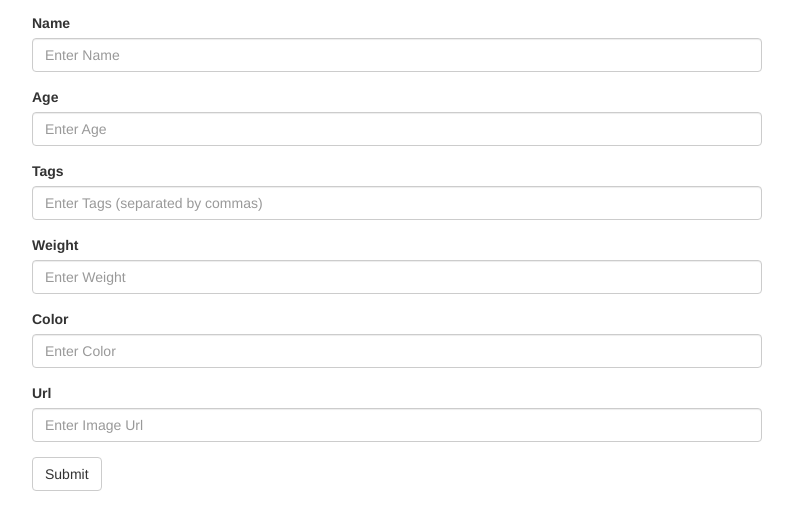
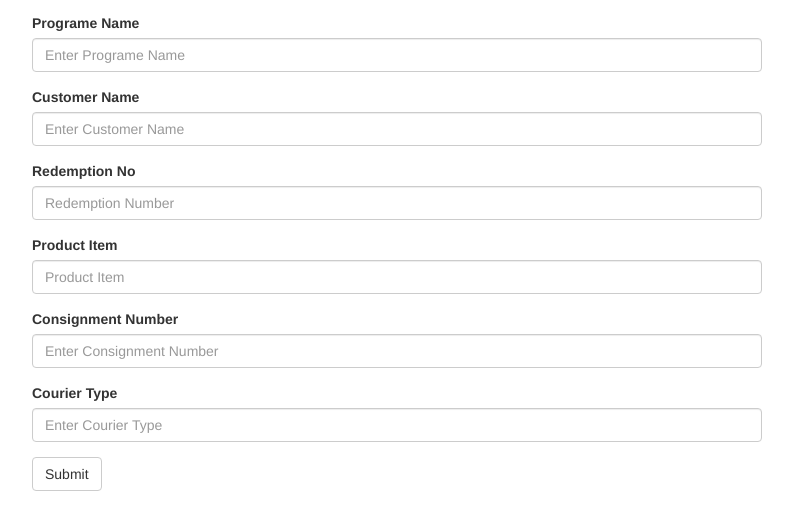
Before and after one commit to AzriZzz/Node-Express-API-Boilerplate, a website: page views/programe-form.html in a window 1280 px wide. Shown: the part 123-652 px from the top of the page, without its empty margins (53-846 px from the left). Drawn offline with nearby package versions, Linux system fonts and the light colour scheme; files that its build step writes are made by us from their sources; a web font is replaced by a local one.

Commit message:
add html for create programe

```diff
--- a/views/programe-form.html
+++ b/views/programe-form.html
@@ -30,33 +30,33 @@
         <form action="/programe/create" method="POST">
 
           <div class="form-group">
-            <label for="name">Name</label>
-            <input type="text" name="name" placeholder="Enter Name" class="form-control" id="name" required>
+            <label for="name">Programe Name</label>
+            <input type="text" name="prog_name" placeholder="Enter Programe Name" class="form-control" id="prog_name" required>
           </div>
 
           <div class="form-group">
-            <label for="age">Age</label>
-            <input type="text" name="age" placeholder="Enter Age" class="form-control" id="age" required>
+            <label for="age">Customer Name</label>
+            <input type="text" name="cust_name" placeholder="Enter Customer Name" class="form-control" id="cust_name" required>
           </div>
 
           <div class="form-group">
-            <label for="tags">Tags</label>
-            <input type="text" name="tags" placeholder="Enter Tags (separated by commas)" class="form-control" id="tags" required>
+            <label for="tags">Redemption No</label>
+            <input type="text" name="redemption_no" placeholder="Redemption Number" class="form-control" id="redemption_no" required>
           </div>
 
           <div class="form-group">
-            <label for="weight">Weight</label>
-            <input type="text" name="weight" placeholder="Enter Weight" class="form-control" id="weight" required>
+            <label for="weight">Product Item</label>
+            <input type="text" name="prod_item" placeholder="Product Item" class="form-control" id="prod_item" required>
           </div>
 
           <div class="form-group">
-            <label for="color">Color</label>
-            <input type="text" name="color" placeholder="Enter Color" class="form-control" id="color" required>
+            <label for="color">Consignment Number</label>
+            <input type="text" name="consignment_no" placeholder="Enter Consignment Number" class="form-control" id="consignment_no" required>
           </div>
 
           <div class="form-group">
-            <label for="url">Url</label>
-            <input type="text" name="url" placeholder="Enter Image Url" class="form-control" id="url">
+            <label for="url">Courier Type</label>
+            <input type="text" name="courier_type" placeholder="Enter Courier Type" class="form-control" id="courier_type">
           </div>
 
           <button type="submit" class="btn btn-default">Submit</button>
```
